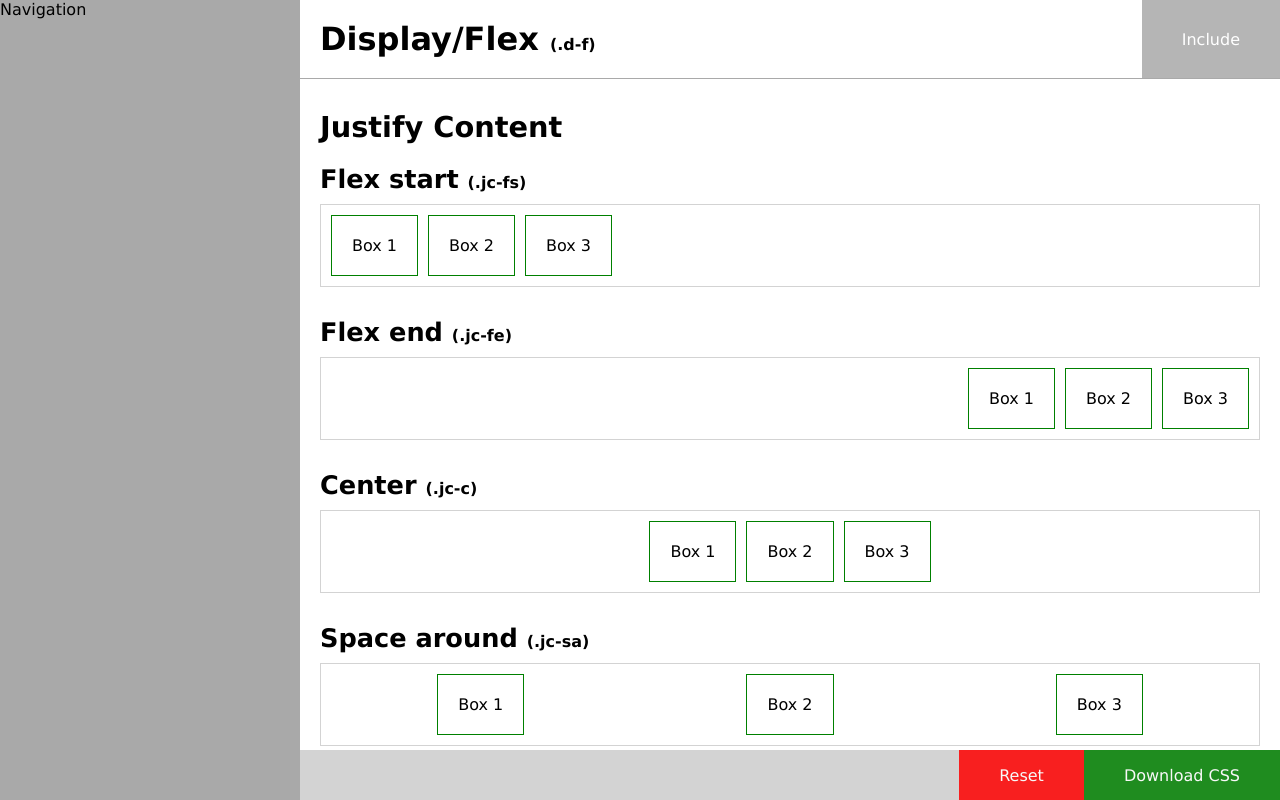
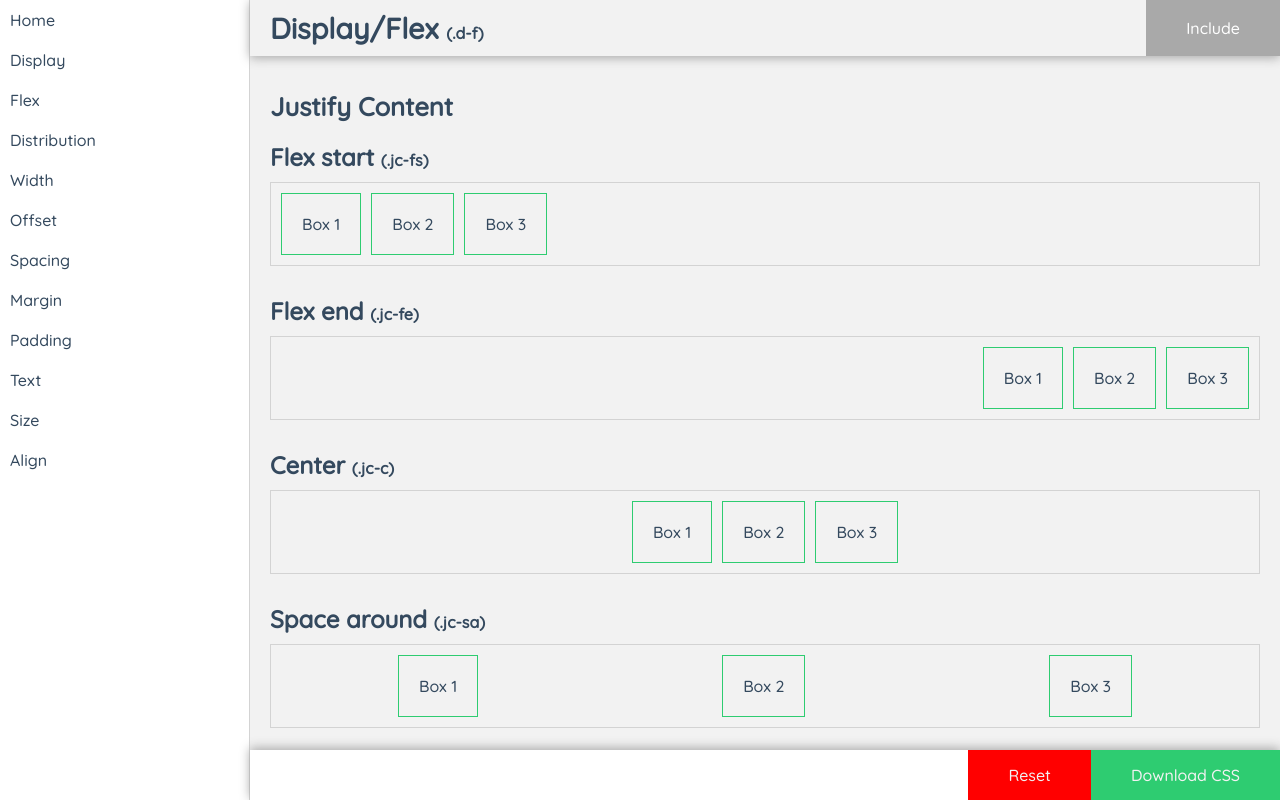
Before and after one commit to VK-Media/CSS-Utility, a React (Create React App) app in the folder app/: page /display/flex in a window 1280 px wide. Built offline with nearby package versions, Linux system fonts and the light colour scheme.

Commit message:
add navigation + styling

```diff
--- a/app/package.json
+++ b/app/package.json
@@ -8,15 +8,17 @@
     "@types/react": "16.8.19",
     "@types/react-dom": "16.8.4",
     "@types/react-redux": "^7.0.9",
+    "@types/react-router-dom": "^4.3.3",
     "@types/redux": "^3.6.0",
     "axios": "^0.19.0",
+    "immer": "^3.1.3",
     "node-sass": "^4.12.0",
     "react": "^16.8.6",
     "react-dom": "^16.8.6",
     "react-redux": "^7.0.3",
+    "react-router-dom": "^5.0.1",
     "react-scripts": "3.0.1",
     "redux": "^4.0.1",
-    "immer": "^3.1.3",
     "redux-devtools-extension": "^2.13.8",
     "redux-thunk": "^2.3.0",
     "typescript": "3.5.1"
--- a/app/public/index.html
+++ b/app/public/index.html
@@ -6,6 +6,8 @@
   <link rel="shortcut icon" href="%PUBLIC_URL%/favicon.ico" />
   <meta name="viewport" content="width=device-width, initial-scale=1" />
   <meta name="theme-color" content="#000000" />
+
+  <link href="https://fonts.googleapis.com/css?family=Quicksand:300,500" rel="stylesheet">
   <!--
       manifest.json provides metadata used when your web app is installed on a
       user's mobile device or desktop. See https://developers.google.com/web/fundamentals/web-app-manifest/
--- a/app/src/components/App.tsx
+++ b/app/src/components/App.tsx
@@ -1,4 +1,5 @@
 import React from 'react';
+import { BrowserRouter as Router } from 'react-router-dom';
 
 import StatusBar from './StatusBar/StatusBar';
 import Modules from './Modules/Modules';
@@ -7,9 +8,11 @@ import Navigation from './Navigation/Navigation';
 const App: React.FC = () => {
 	return (
 		<div className="app">
-			<Navigation />
-			<Modules />
-			<StatusBar />
+            <Router>
+                <Navigation />
+                <Modules />
+                <StatusBar />
+            </Router>
 		</div>
 	);
 }
--- a/app/src/components/Modules/Modules.scss
+++ b/app/src/components/Modules/Modules.scss
@@ -6,43 +6,48 @@
     right: 0;
     width: calc(100vw - #{$navigation-width});
     height: calc(100vh - #{$status-bar-button-height});
+    background-color: $white;
 
     .heading {
         top: 0;
         width: calc(100vw - #{$navigation-width});
         position: fixed;
-        border-bottom: 1px solid $dark-grey;
+        box-shadow: 0px 2px 10px $dark-grey;
 
         h1 {
-            padding: $spacer;
+            padding: $spacer * .5 $spacer;
         }
 
         .include-button {
             color: white;
             padding: 0 40px;
-            opacity: .85;
             transition: all .25s;
             cursor: pointer;
             background-color: $dark-grey;
 
             &:hover,
             &:focus {
-                opacity: 1;
+                background-color: darken($dark-grey, 10);
             }
 
             &.active {
                 background-color: $green;
                 color: $white;
+
+                &:hover,
+                &:focus {
+                    background-color: darken($green, 10);
+                }
             }
         }
     }
 
     .classes {
         position: fixed;
-        top: $spacer * 4.5;
+        top: $spacer * 3.5;
         right: 0;
         width: calc(100vw - #{$navigation-width});
-        height: calc(100vh - #{$status-bar-button-height} - #{$spacer} * 4.5);
+        height: calc(100vh - #{$status-bar-button-height} - #{$spacer} * 3.5);
         overflow: auto;
         padding: $spacer;
     }
--- a/app/src/components/Modules/Modules.tsx
+++ b/app/src/components/Modules/Modules.tsx
@@ -1,4 +1,5 @@
 import React from 'react';
+import { Route } from 'react-router-dom';
 
 import Flex from './Display/Flex/Flex';
 
@@ -7,7 +8,7 @@ import './Modules.scss';
 const Modules: React.FC = () => {
     return (
         <div className="modules">
-            <Flex />
+            <Route path="/display/flex" exact component={Flex} />
         </div>
     );
 }
--- a/app/src/components/Navigation/Navigation.scss
+++ b/app/src/components/Navigation/Navigation.scss
@@ -2,8 +2,13 @@
 
 .navigation {
     position: fixed;
-    display: flex;
     width: $navigation-width;
+    flex-direction: column;
     height: 100vh;
-    background-color: $dark-grey;
+    overflow: auto;
+    border-right: 1px solid $light-grey;
+
+    a {
+        text-decoration: none;
+    }
 }
--- a/app/src/components/Navigation/Navigation.tsx
+++ b/app/src/components/Navigation/Navigation.tsx
@@ -1,11 +1,23 @@
 import React from 'react';
+import { NavLink } from 'react-router-dom';
 
 import './Navigation.scss';
 
 const Navigation: React.FC = () => {
     return (
-        <div className="navigation">
-            Navigation
+        <div className="navigation d-f">
+            <NavLink activeClassName="active" className="w-12 d-b p-1" exact to="/">Home</NavLink>
+            <NavLink activeClassName="active" className="w-12 d-b p-1" exact to="/display">Display</NavLink>
+            <NavLink activeClassName="active" className="w-12 d-b p-1" exact to="/display/flex">Flex</NavLink>
+            <NavLink activeClassName="active" className="w-12 d-b p-1" exact to="/distribution">Distribution</NavLink>
+            <NavLink activeClassName="active" className="w-12 d-b p-1" exact to="/distribution/width">Width</NavLink>
+            <NavLink activeClassName="active" className="w-12 d-b p-1" exact to="/distribution/offset">Offset</NavLink>
+            <NavLink activeClassName="active" className="w-12 d-b p-1" exact to="/spacing">Spacing</NavLink>
+            <NavLink activeClassName="active" className="w-12 d-b p-1" exact to="/spacing/margin">Margin</NavLink>
+            <NavLink activeClassName="active" className="w-12 d-b p-1" exact to="/spacing/padding">Padding</NavLink>
+            <NavLink activeClassName="active" className="w-12 d-b p-1" exact to="/text">Text</NavLink>
+            <NavLink activeClassName="active" className="w-12 d-b p-1" exact to="/text/size">Size</NavLink>
+            <NavLink activeClassName="active" className="w-12 d-b p-1" exact to="/text/align">Align</NavLink>
         </div>
     );
 }
--- a/app/src/components/StatusBar/StatusBar.scss
+++ b/app/src/components/StatusBar/StatusBar.scss
@@ -3,9 +3,9 @@
 .status-bar {
     position: fixed;
     width: calc(100vw - #{$navigation-width});
-    background-color: $light-grey;
     bottom: 0;
     right: 0;
+    box-shadow: 0px -2px 10px $dark-grey;
 
     .module-count {
         padding: 0 $spacer;
@@ -16,24 +16,31 @@
     }
 
     .button {
-        color: white;
         height: $status-bar-button-height;
         padding: 0 40px;
-        opacity: .85;
-        transition: opacity .25s;
+        transition: background-color .25s;
         cursor: pointer;
 
-        &:hover,
-        &:focus {
-            opacity: 1;
+        span {
+            color: $white;
         }
     }
 
     .download-css {
         background-color: $green;
+
+        &:focus,
+        &:hover {
+            background-color: darken($green, 10);
+        }
     }
 
     .reset-modules {
         background-color: $red;
+
+        &:focus,
+        &:hover {
+            background-color: darken($red, 10);
+        }
     }
 }
--- a/app/src/components/StatusBar/StatusBar.tsx
+++ b/app/src/components/StatusBar/StatusBar.tsx
@@ -40,7 +40,7 @@ const StatusBar: React.FC<Props> = props => {
                 ><span>Reset</span></div>
 
                 <div
-                    className="button  d-f jc-c ai-c download-css"
+                    className="button d-f jc-c ai-c download-css"
                     onClick={() => props.requestCss()}
                 ><span>Download CSS</span></div>
             </div>
--- a/app/src/index.scss
+++ b/app/src/index.scss
@@ -1,21 +1,24 @@
+@import './styles/variables';
+
 * {
     box-sizing: border-box;
-    font-family: 'Lucida Sans', 'Lucida Sans Regular', 'Lucida Grande', 'Lucida Sans Unicode', Geneva, Verdana, sans-serif;
+    font-family: 'Quicksand' ,sans-serif;
     margin: 0;
     padding: 0;
     font-size: 1rem;
+    color: $cobalt;
 }
 
 h1 {
-    font-size: 2rem;
+    font-size: 1.8rem;
 }
 
 h2 {
-    font-size: 1.8rem;
+    font-size: 1.6rem;
 }
 
 h3 {
-    font-size: 1.6rem;
+    font-size: 1.5rem;
 }
 
 h4 {
--- a/app/src/styles/_variables.scss
+++ b/app/src/styles/_variables.scss
@@ -1,11 +1,17 @@
 // Colors
 $light-grey: lightGrey;
 $dark-grey: darkGrey;
-$green: green;
 $red: red;
-$white: #fafafa;
+$white: #f2f2f2;
+$black: #0d0d0d;
+
+$cobalt: #34495e;
+$purple: #9b59b6;
+$blue: #3498db;
+$green: #2ecc71;
+$turquise: #1abc9c;
 
 // Sizes
 $spacer: 20px;
-$navigation-width: 300px;
+$navigation-width: 250px;
 $status-bar-button-height: 50px;
```
Also changed, not shown: 1 other file (tests, documents, lock files or other folders).
